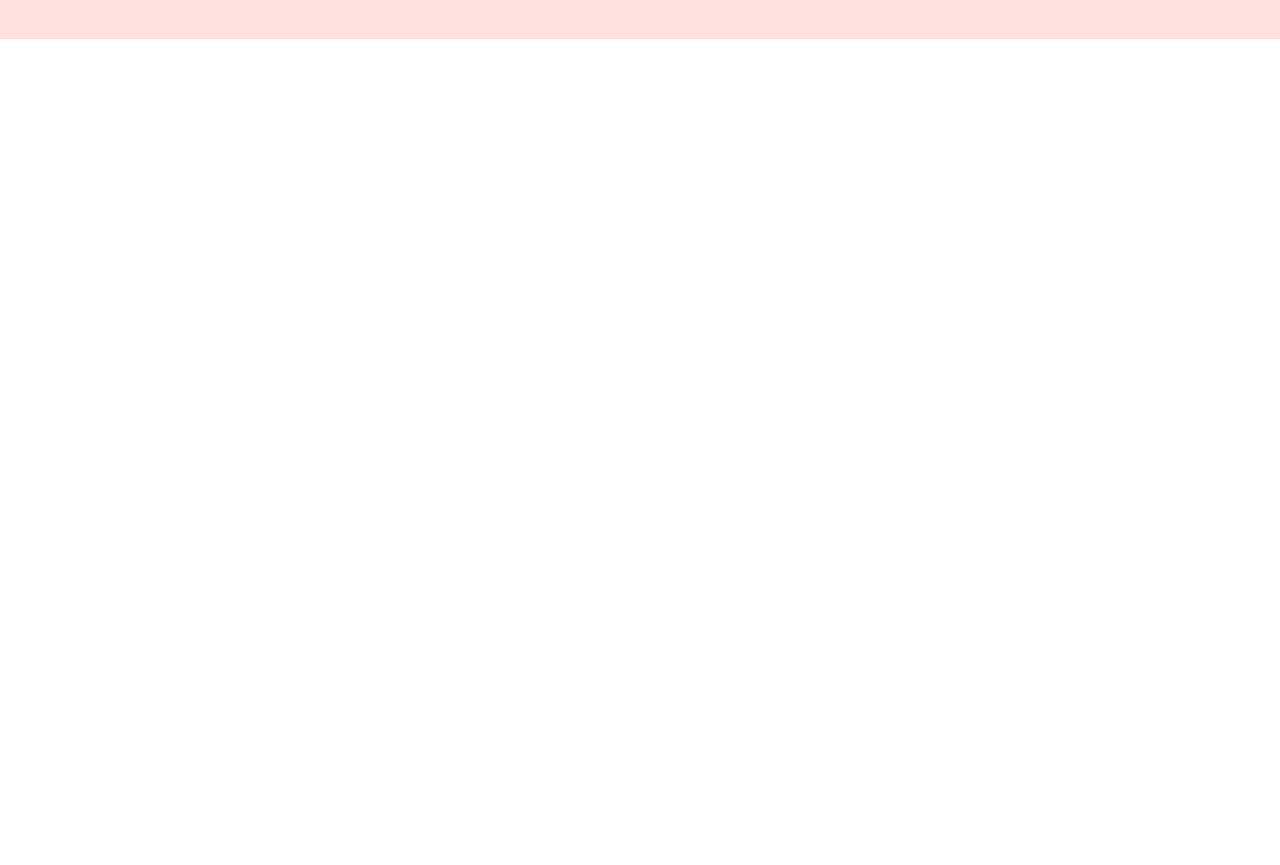
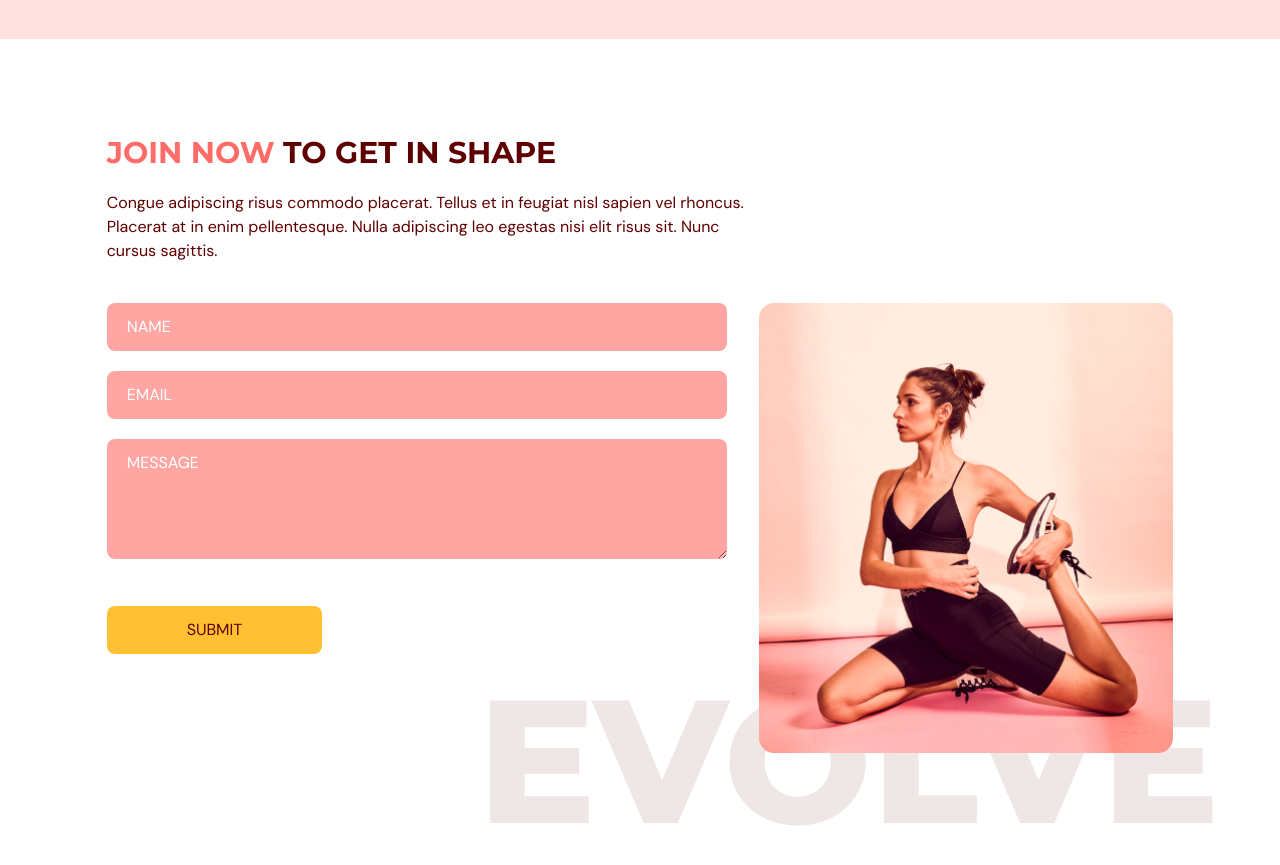
Before and after one commit to WailSolaiman/power-zone-gym-studio, a React (Vite) app: page / in a window 1280 px wide. Shown: the part 2900-3765 px from the top of the page. Before the commit the page ends 2939 px from the top, so only its background shows below. Built offline with nearby package versions, Linux system fonts and the light colour scheme.

Commit message:
add new component contact-us

```diff
--- a/src/App.tsx
+++ b/src/App.tsx
@@ -3,8 +3,9 @@
 import { SelectedPage } from "@/shared/types";
 import Navbar from "@/components/navbar";
 import Home from "@/components/home";
-import Benefits from "./components/benefits";
-import OurClasses from "./components/ourClasses";
+import Benefits from "@/components/benefits";
+import OurClasses from "@/components/ourClasses";
+import ContactUs from "@/components/contactUs";
 
 function App() {
   const [selectedPage, setSelectedPage] = useState<SelectedPage>(
@@ -37,6 +38,7 @@
       <Home setSelectedPage={setSelectedPage} />
       <Benefits setSelectedPage={setSelectedPage} />
       <OurClasses setSelectedPage={setSelectedPage} />
+      <ContactUs setSelectedPage={setSelectedPage} />
     </div>
   );
 }
--- /dev/null
+++ b/src/components/contactUs/index.tsx
@@ -0,0 +1,161 @@
+import { useForm } from "react-hook-form";
+import { motion } from "framer-motion";
+
+import { SelectedPage } from "@/shared/types";
+import ContactUsPageGraphic from "@/assets/ContactUsPageGraphic.png";
+
+type ContactUsProps = {
+  setSelectedPage: (value: SelectedPage) => void;
+};
+
+const ContactUs = ({ setSelectedPage }: ContactUsProps) => {
+  const inputStyles = `mb-5 w-full rounded-lg bg-primary-300
+  px-5 py-3 placeholder-white`;
+
+  const {
+    register,
+    trigger,
+    formState: { errors },
+  } = useForm();
+
+  const onSubmit = async (e: any) => {
+    const isValid = await trigger();
+    if (!isValid) {
+      e.preventDefault();
+    }
+  };
+
+  return (
+    <section id="contactus" className="mx-auto w-5/6 pt-24 pb-32">
+      <motion.div
+        onViewportEnter={() => setSelectedPage(SelectedPage.ContactUs)}
+      >
+        {/* HEADER */}
+        <motion.div
+          className="md:w-3/5"
+          initial="hidden"
+          whileInView="visible"
+          viewport={{ once: true, amount: 0.5 }}
+          transition={{ duration: 0.5 }}
+          variants={{
+            hidden: { opacity: 0, x: -50 },
+            visible: { opacity: 1, x: 0 },
+          }}
+        >
+          <h1 className="basis-3/5 font-montserrat text-3xl font-bold">
+            <span className="text-primary-500">JOIN NOW</span> TO GET IN SHAPE
+          </h1>
+          <p className="my-5">
+            Congue adipiscing risus commodo placerat. Tellus et in feugiat nisl
+            sapien vel rhoncus. Placerat at in enim pellentesque. Nulla
+            adipiscing leo egestas nisi elit risus sit. Nunc cursus sagittis.
+          </p>
+        </motion.div>
+
+        {/* FORM AND IMAGE */}
+        <div className="mt-10 justify-between gap-8 md:flex">
+          <motion.div
+            className="mt-10 basis-3/5 md:mt-0"
+            initial="hidden"
+            whileInView="visible"
+            viewport={{ once: true, amount: 0.5 }}
+            transition={{ duration: 0.5 }}
+            variants={{
+              hidden: { opacity: 0, y: 50 },
+              visible: { opacity: 1, y: 0 },
+            }}
+          >
+            <form
+              target="_blank"
+              onSubmit={onSubmit}
+              action="https://formsubmit.co/wsolcrypto@gmail.com"
+              method="POST"
+            >
+              <input
+                className={inputStyles}
+                type="text"
+                placeholder="NAME"
+                {...register("name", {
+                  required: true,
+                  maxLength: 100,
+                })}
+              />
+              {errors.name && (
+                <p className="mt-1 text-primary-500">
+                  {errors.name.type === "required" && "This field is required."}
+                  {errors.name.type === "maxLength" &&
+                    "Max length is 100 char."}
+                </p>
+              )}
+
+              <input
+                className={inputStyles}
+                type="text"
+                placeholder="EMAIL"
+                {...register("email", {
+                  required: true,
+                  pattern: /^[A-Z0-9._%+-]+@[A-Z0-9.-]+\.[A-Z]{2,}$/i,
+                })}
+              />
+              {errors.email && (
+                <p className="mt-1 text-primary-500">
+                  {errors.email.type === "required" &&
+                    "This field is required."}
+                  {errors.email.type === "pattern" && "Invalid email address."}
+                </p>
+              )}
+
+              <textarea
+                className={inputStyles}
+                placeholder="MESSAGE"
+                rows={4}
+                cols={50}
+                {...register("message", {
+                  required: true,
+                  maxLength: 2000,
+                })}
+              />
+              {errors.message && (
+                <p className="mt-1 text-primary-500">
+                  {errors.message.type === "required" &&
+                    "This field is required."}
+                  {errors.message.type === "maxLength" &&
+                    "Max length is 2000 char."}
+                </p>
+              )}
+
+              <button
+                type="submit"
+                className="mt-5 rounded-lg bg-secondary-500 px-20 py-3 transition duration-500 hover:text-white"
+              >
+                SUBMIT
+              </button>
+            </form>
+          </motion.div>
+
+          <motion.div
+            className="relative mt-16 basis-2/5 md:mt-0"
+            initial="hidden"
+            whileInView="visible"
+            viewport={{ once: true, amount: 0.5 }}
+            transition={{ delay: 0.2, duration: 0.5 }}
+            variants={{
+              hidden: { opacity: 0, y: 50 },
+              visible: { opacity: 1, y: 0 },
+            }}
+          >
+            <div className="w-full before:absolute before:-bottom-20 before:-right-10 before:z-[-1] md:before:content-evolvetext">
+              <img
+                className="w-full"
+                alt="contact-us-page-graphic"
+                src={ContactUsPageGraphic}
+              />
+            </div>
+          </motion.div>
+        </div>
+      </motion.div>
+    </section>
+  );
+};
+
+export default ContactUs;
```
